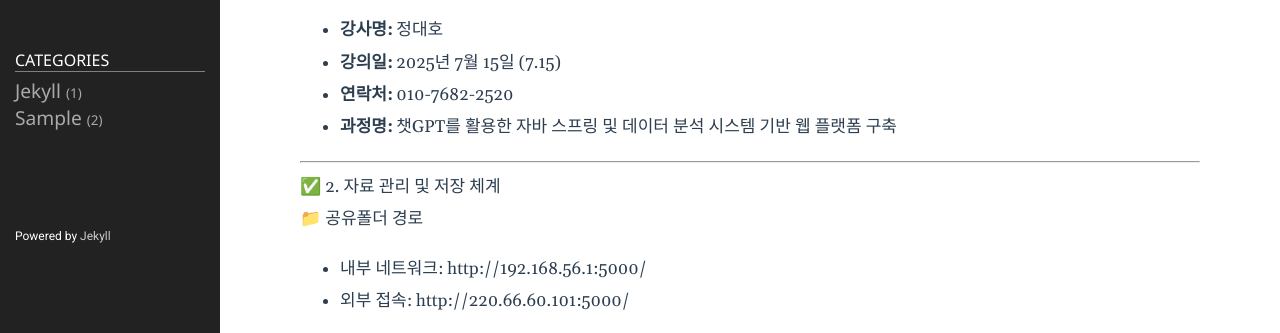
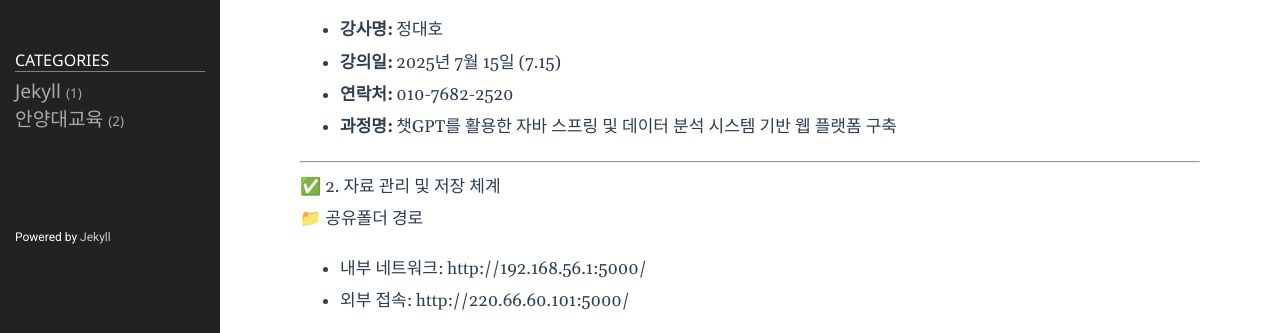
Before and after one commit to pskwang/pskwang.github.io, a Jekyll site: the page built from _posts/2025-07-15-내용요약.markdown, in a window 1280 px wide and 900 px high. Shown: the part 272-605 px from the top of the window. Built offline with Jekyll 4.4.1, drawn with Linux system fonts in a browser that asks for light colours.

Commit message:
카테고리 변경

```diff
--- a/_posts/2025-07-15-내용요약.markdown
+++ b/_posts/2025-07-15-내용요약.markdown
@@ -2,7 +2,7 @@
 layout: post
 title: 내용요약
 date: 2025-07-15 17:13:30 +0900
-category: sample
+category: 안양대교육
 ---
 # 오늘내용요약
 >  1. 강의 개요 및 강사 정보
--- a/_posts/2025-07-15-이클립스.markdown
+++ b/_posts/2025-07-15-이클립스.markdown
@@ -2,7 +2,7 @@
 layout: post
 title: 이클립스
 date: 2025-07-15 17:13:30 +0900
-category: sample
+category: 안양대교육
 ---
  ✅ 1. Eclipse 사용 개요
 
```
